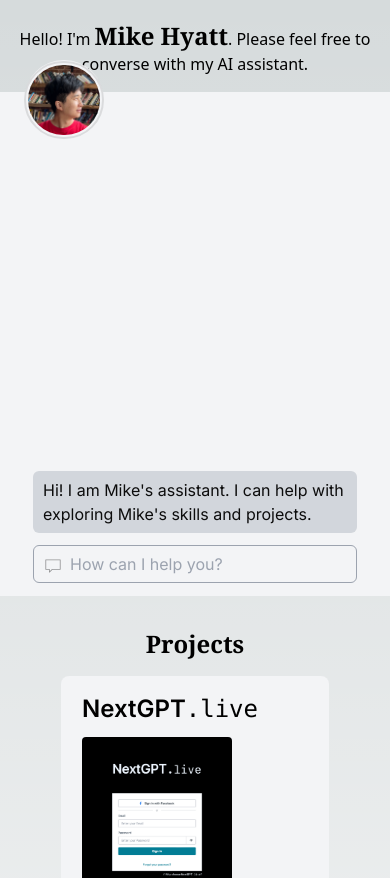
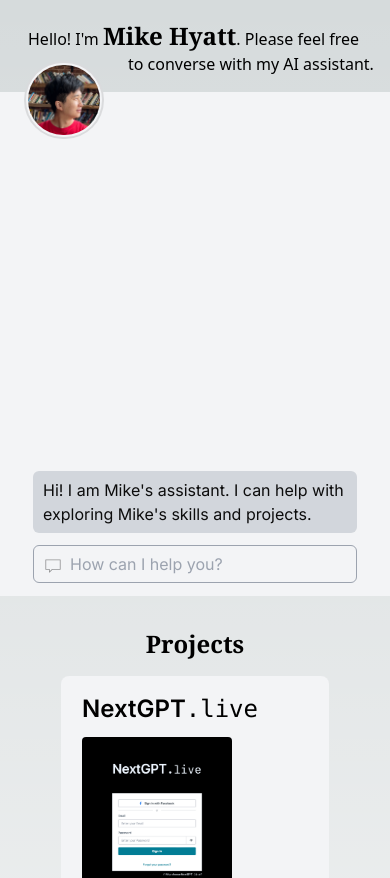
Before and after one commit to 0wh/0wh.github.io, a Next.js app: page / in a window 390 px wide. Shown: the top 878 px of the page. Built offline with nearby package versions, Linux system fonts and the light colour scheme.

Commit message:
optimize appearance

```diff
--- a/app/page.tsx
+++ b/app/page.tsx
@@ -7,17 +7,16 @@
     <main className="flex min-h-screen flex-col items-center py-5 sm:p-5 sm:pt-16 lg:p-32 lg:pt-16">
       <div className="mb-4 max-w-[600px] lg:max-w-[900px] xl:max-w-[1200px] w-full">
         <div className="flex items-center">
-          <div className="sm:hidden z-20 absolute translate-y-14 mb-2 ml-6 w-20 h-20 rounded-[40px] bg-gray-100 dark:bg-black" />
           <Image
-            className="z-20 absolute translate-y-14 sm:static sm:translate-y-0 mb-2 ml-6 sm:ml-10 mr-4 rounded-[40px] border-2 border-black/10 dark:border-white/60 p-0.5"
+            className="z-20 absolute translate-y-14 sm:static sm:translate-y-0 mb-2 ml-6 sm:ml-10 mr-4 rounded-[40px] border-2 border-black/10 dark:border-white/60 p-0.5 bg-gray-100 dark:bg-black sm:bg-transparent sm:dark:bg-transparent"
             src="/photo.png"
             alt="NextGPT.live"
             width={80}
             height={80}
             priority
           />
-          <p className="mx-4 text-center sm:text-start font-sans max-w-[500px] sm:max-w-none">
-            Hello! I'm{" "}
+          <p className="mr-4 ml-[128px] sm:ml-4 sm:text-start font-sans">
+            <span className="-ml-[100px] sm:ml-0">Hello! I'm </span>
             <span className="font-semibold font-serif text-2xl">
               Mike Hyatt
             </span>
```
